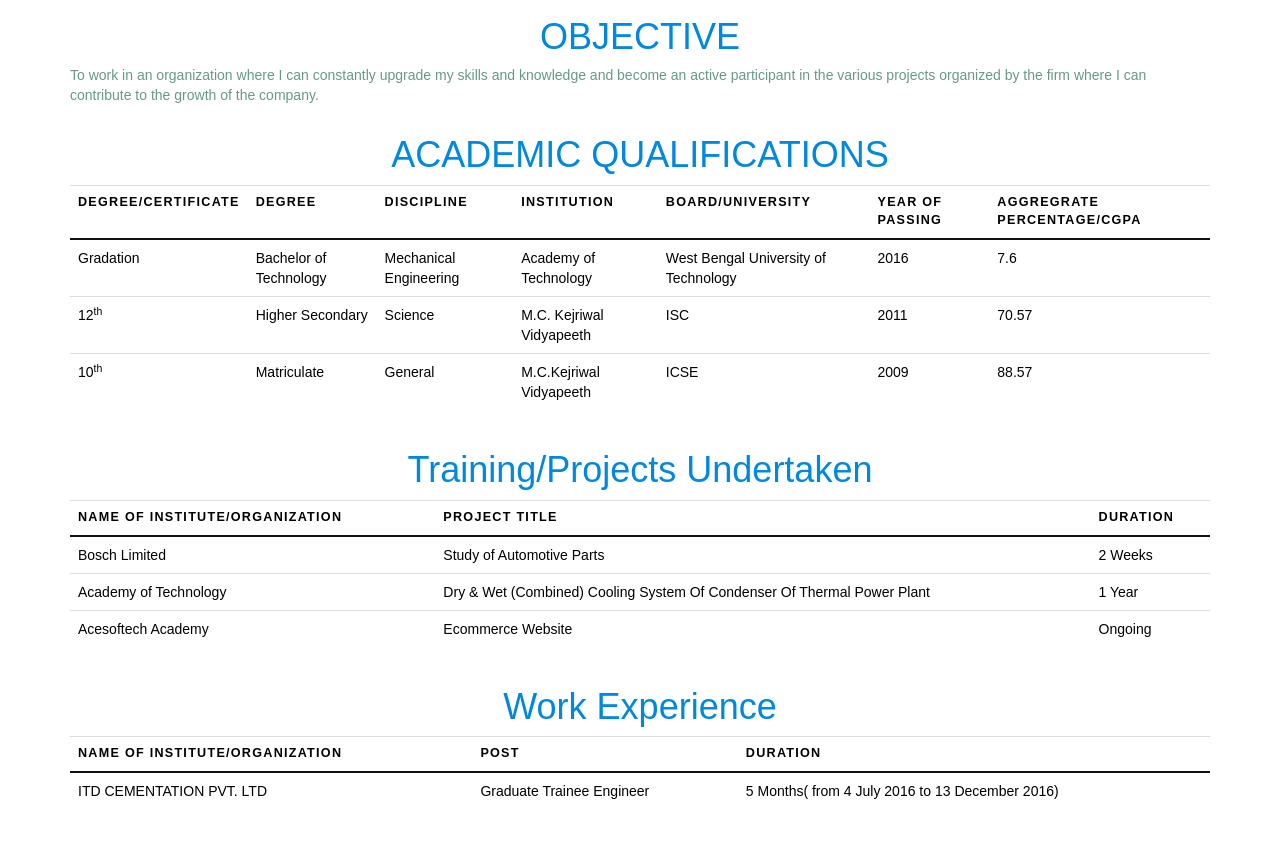
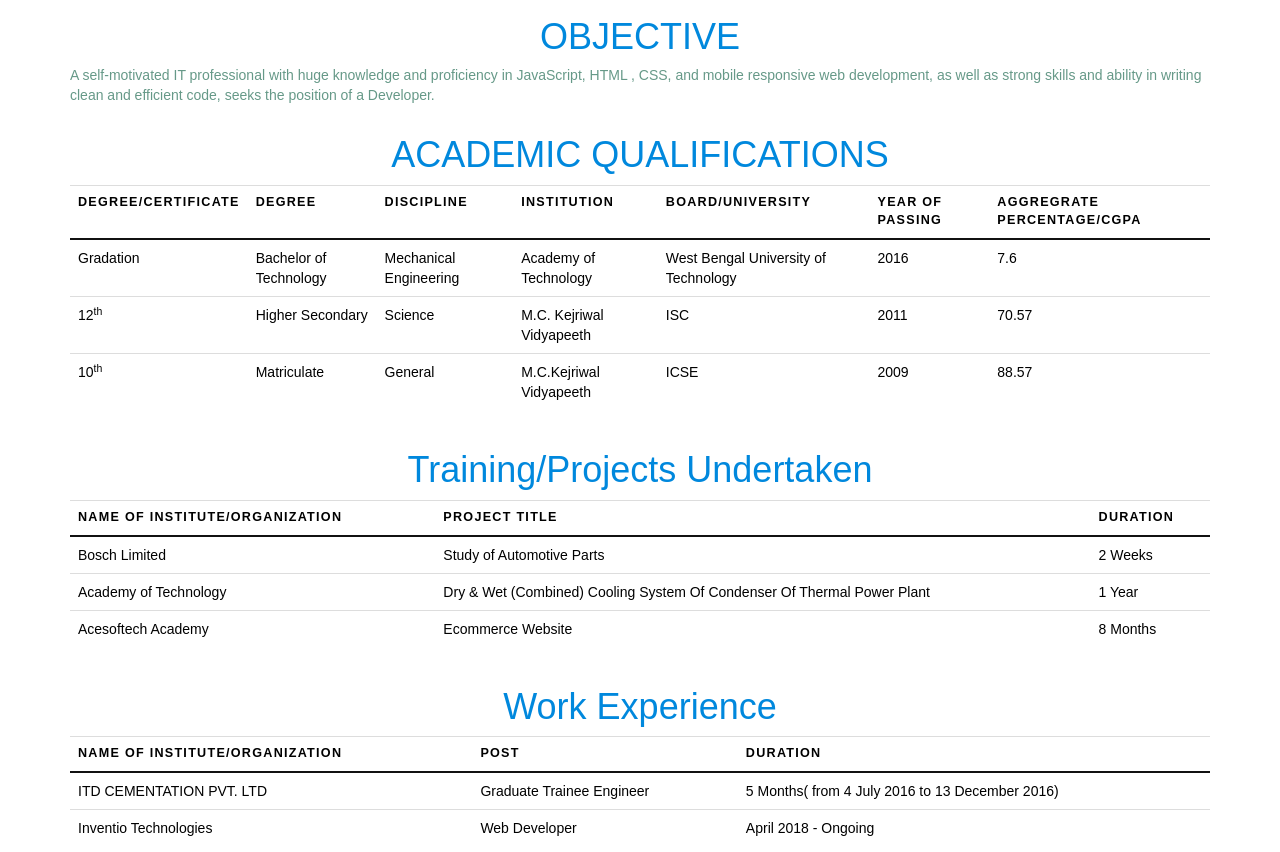
Before and after one commit to ritesh2406/CV, a plain HTML site: page CV.html in a window 1280 px wide. Shown: the part 314-1166 px from the top of the page. Drawn offline with Linux system fonts and the light colour scheme; files that its build step writes are made by us from their sources.

Commit message:
Update CV.html

```diff
--- a/CV.html
+++ b/CV.html
@@ -34,7 +34,7 @@ E-MAIL     : <a href="mailto:riteshtibrewal1@gmail.com">riteshtibrewal1@gmail.co
     <div class="col-md-12 col-xs-12">
 <h1>  OBJECTIVE </h1>
 <p>
-To work in an organization where I can constantly upgrade my skills and knowledge and become an active participant in the various projects organized by the firm where I can contribute to the growth of the company. </p>
+A self-motivated IT professional with huge knowledge and proficiency in JavaScript, HTML , CSS, and mobile responsive web development, as well as strong skills and ability in writing clean and efficient code, seeks the position of a Developer. </p>
     </div>
     <div class="col-md-12 col-xs-12">
 <h1> ACADEMIC QUALIFICATIONS </h1>
@@ -101,7 +101,7 @@ To work in an organization where I can constantly upgrade my skills and knowledg
 <tr>
 <td>Acesoftech Academy</td>
 <td>Ecommerce Website</td>
-<td>Ongoing</td>
+<td>8 Months</td>
 </tr>
 </table>
         </div>
@@ -120,6 +120,11 @@ To work in an organization where I can constantly upgrade my skills and knowledg
         <td>Graduate Trainee Engineer</td>
         <td>5 Months( from 4 July 2016 to 13 December 2016)</td>
     </tr>
+     <tr>
+        <td>Inventio Technologies</td>
+        <td>Web Developer</td>
+        <td>April 2018 - Ongoing</td>
+    </tr>
 </table>
          </div>
     </div>
@@ -137,6 +142,7 @@ To work in an organization where I can constantly upgrade my skills and knowledg
 <h1>Computer Proficiency</h1>
 <ul>
     <li>C</li>
+    <li>PHP</li>
     <li>HTML</li>
     <li>CSS</li>
     <li>JAVASCRIPT</li>
```
